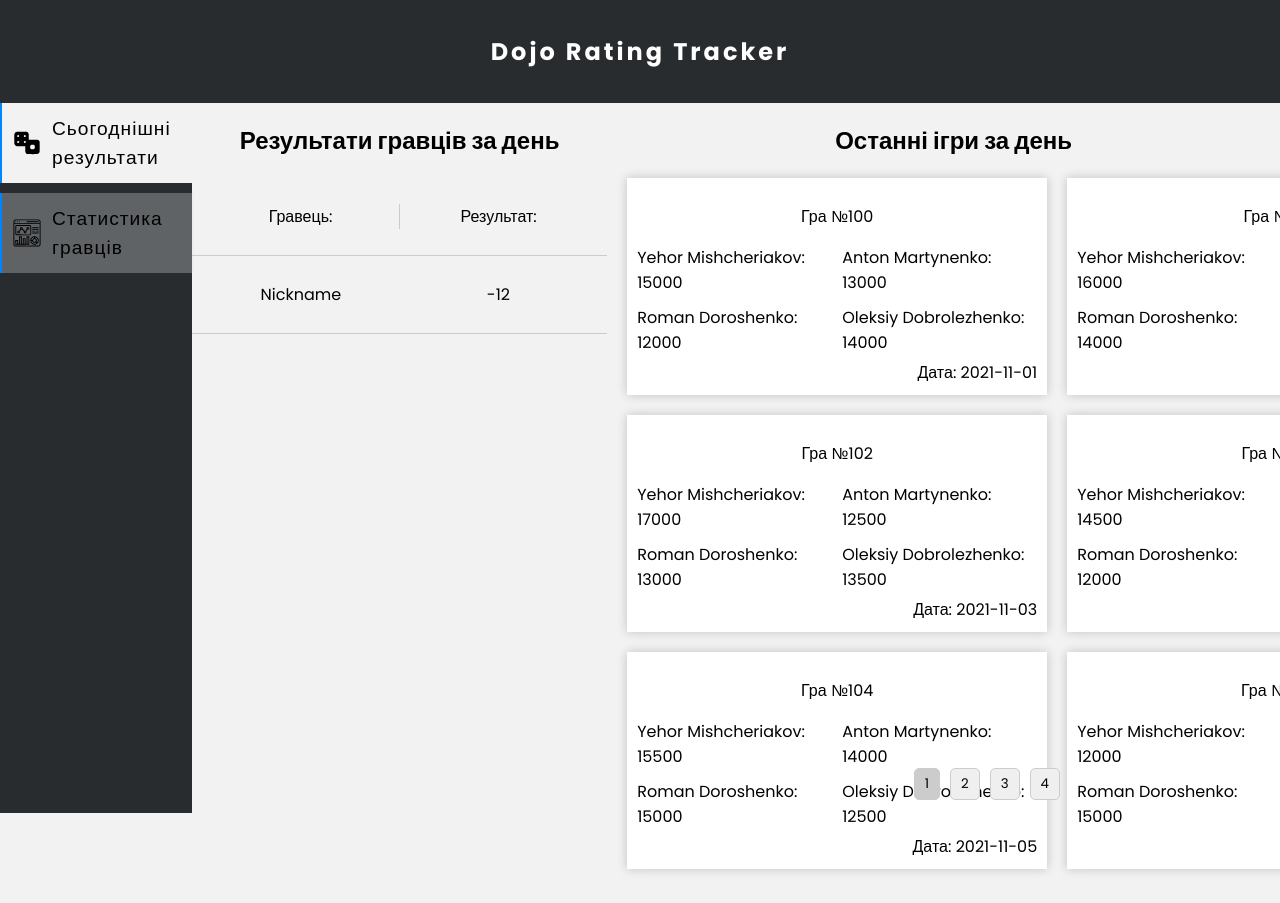
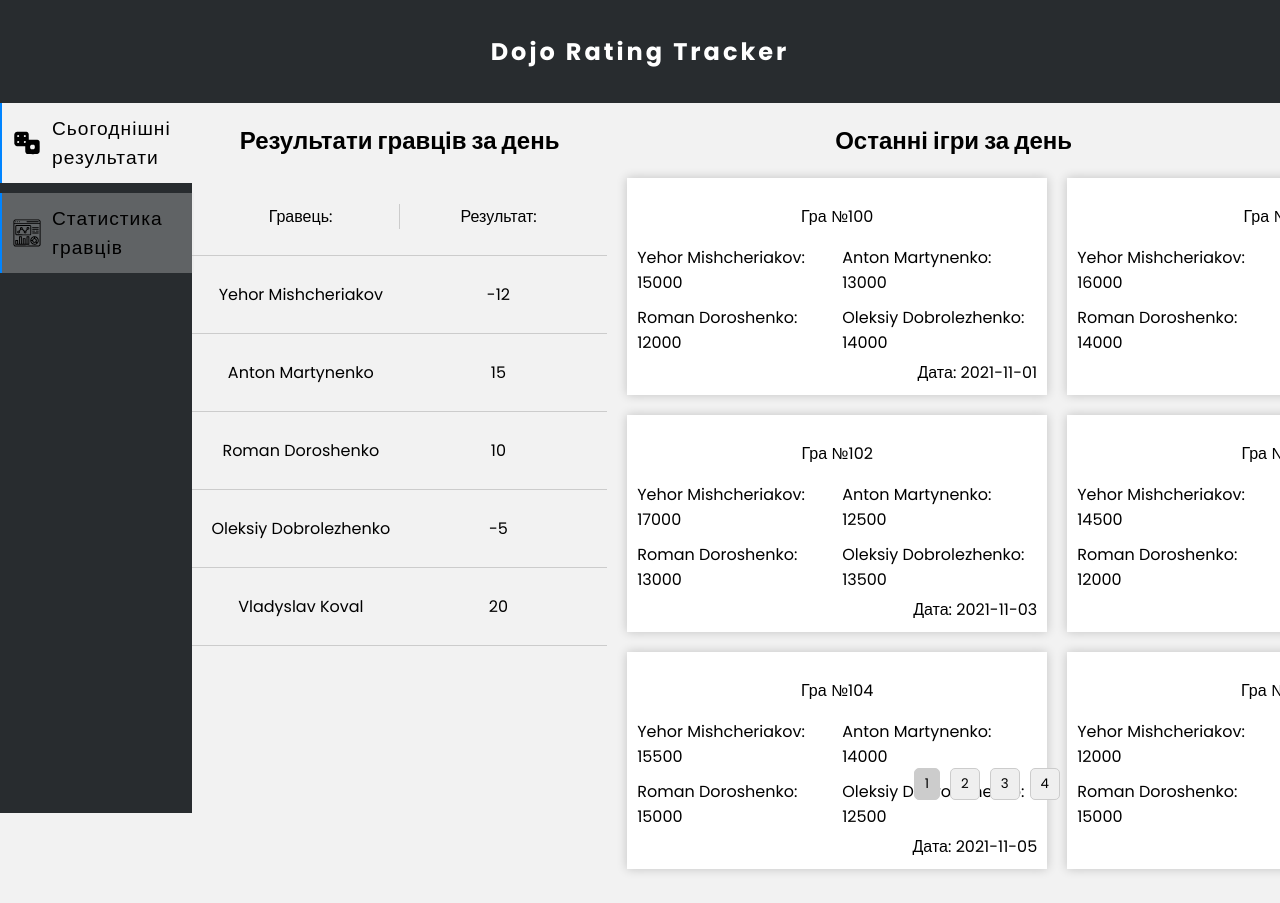
Before and after one commit to DanieLTjach/Dojo-Riichi-Stats, a React (Create React App) app: page / in a window 1280 px wide. Shown: the top 903 px of the page. Built offline with nearby package versions, Linux system fonts and the light colour scheme.

Commit message:
add services to API

```diff
--- a/package.json
+++ b/package.json
@@ -7,6 +7,7 @@
     "@testing-library/react": "^13.4.0",
     "@testing-library/user-event": "^13.5.0",
     "chart.js": "^4.4.6",
+    "express": "^4.21.1",
     "react": "^18.3.1",
     "react-chartjs-2": "^5.2.0",
     "react-dom": "^18.3.1",
--- /dev/null
+++ b/src/components/dayResultUser/DayResultUser.js
@@ -0,0 +1,12 @@
+import "./style.css";
+
+const DayResultUser = (props) => {
+    return (
+        <div className="app__main_dayResultsUser_item">
+            <p>{props.user.name}</p>
+            <span>{props.user.ratingChange}</span>
+        </div>
+    );
+}
+
+export default DayResultUser;
--- /dev/null
+++ b/src/components/dayResultUser/style.css
@@ -0,0 +1,22 @@
+.app__main_dayResultsUser_item{
+    display: flex;
+    justify-content: space-between;
+    padding: 10px;
+    border-bottom: 1px solid #ccc;
+
+    p{
+        width: 50%;
+        text-align: center;
+    }
+
+    span{
+        width: 50%;
+        display: block;
+        margin-block-start: 1em;
+        margin-block-end: 1em;
+        margin-inline-start: 0px;
+        margin-inline-end: 0px;
+        unicode-bidi: isolate;
+        text-align: center;
+    }
+}
--- a/src/entities/utils/UsePlayerChartDataTrend.js
+++ b/src/entities/utils/UsePlayerChartDataTrend.js
@@ -1,4 +1,4 @@
-import { useState, useEffect } from "react";
+import { useState, /* useEffect */ } from "react";
 
 const UsePlayerChartDataTrend = (player) => {
     // const [crownIcon, setCrownIcon] = useState(null);
--- /dev/null
+++ b/src/entities/utils/dayResultUserList.js
@@ -0,0 +1,29 @@
+const dayResultsUserList = [
+    {
+        id: 1,
+        name: "Yehor Mishcheriakov",
+        ratingChange: -12
+    },
+    {
+        id: 2,
+        name: "Anton Martynenko",
+        ratingChange: 15
+    },
+    {
+        id: 3,
+        name: "Roman Doroshenko",
+        ratingChange: 10
+    },
+    {
+        id: 4,
+        name: "Oleksiy Dobrolezhenko",
+        ratingChange : -5
+    },
+    {
+        id: 5,
+        name: "Vladyslav Koval",
+        ratingChange: 20
+    },
+];
+
+export default dayResultsUserList;
--- a/src/pages/results/Results.js
+++ b/src/pages/results/Results.js
@@ -2,6 +2,8 @@ import { useState } from "react";
 import "./style.css";
 import DayResultsGame from "../../components/dayResultsGame/DayResultsGame";
 import dayGamesList from "../../entities/utils/dayGamesList";
+import dayResultsUserList from "../../entities/utils/dayResultUserList";
+import DayResultUser from "../../components/dayResultUser/DayResultUser";
 
 const Results = () => {
     const [currentPage, setCurrentPage] = useState(1);
@@ -23,14 +25,15 @@ const Results = () => {
             <div className="app__main_dayResultsUser">
                 <h2>Результати гравців за день</h2>
                 <div className="app__main_dayResultsUser_list">
-                <div className="app__main_dayResultsUser_list_title">
-                    <p>Гравець:</p>
-                    <span>Результат:</span>
-                </div>
-                <div className="app__main_dayResultsUser_item">
-                    <p>Nickname</p>
-                    <span>-12</span>
-                </div>
+                    <div className="app__main_dayResultsUser_list_title">
+                        <p>Гравець:</p>
+                        <span>Результат:</span>
+                    </div>
+                    {
+                        dayResultsUserList.map((user) => {
+                            return <DayResultUser key={user.id} user={user} />
+                        })
+                    }
                 </div>
             </div>
             <div className="app__main_dayResultsGame">
--- a/src/pages/results/style.css
+++ b/src/pages/results/style.css
@@ -24,29 +24,6 @@
     p{
         width: 50%;
         border-right: 1px solid #ccc;
-        text-align: center;
-    }
-
-    span{
-        width: 50%;
-        display: block;
-        margin-block-start: 1em;
-        margin-block-end: 1em;
-        margin-inline-start: 0px;
-        margin-inline-end: 0px;
-        unicode-bidi: isolate;
-        text-align: center;
-    }
-}
-
-.app__main_dayResultsUser_item{
-    display: flex;
-    justify-content: space-between;
-    padding: 10px;
-    border-bottom: 1px solid #ccc;
-
-    p{
-        width: 50%;
         text-align: center;
     }
 
```
Also changed, not shown: src/services/getResultsUserAndGames.js (added, +14 -0 lines), 1 other file (tests, documents, lock files or other folders).
